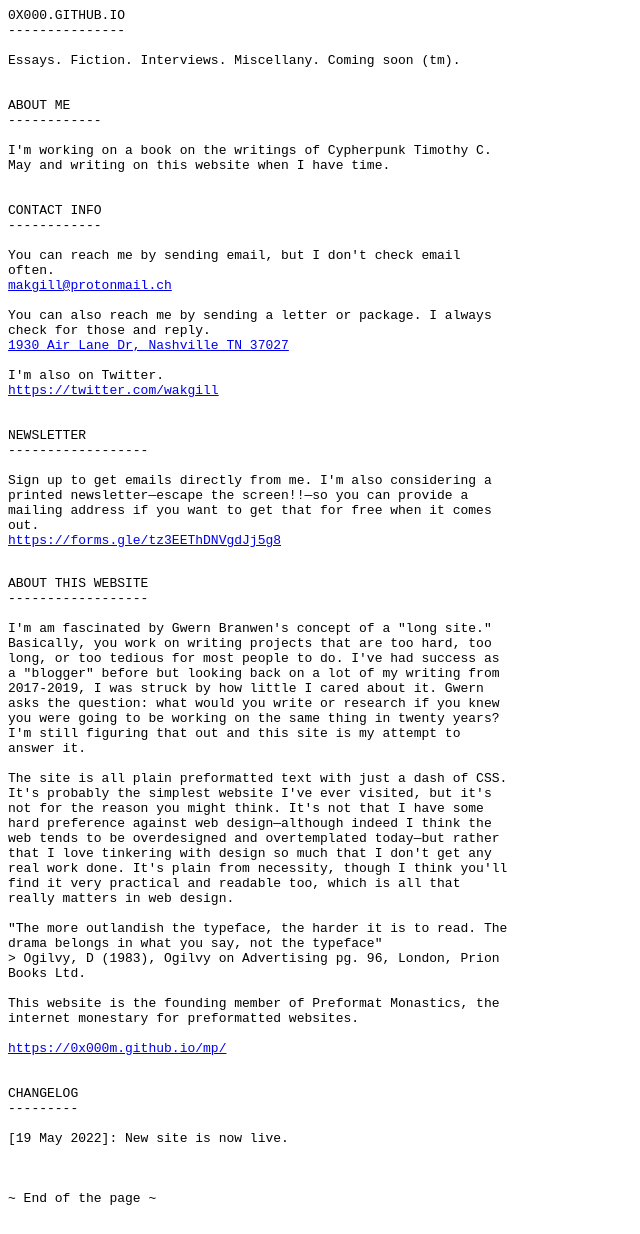
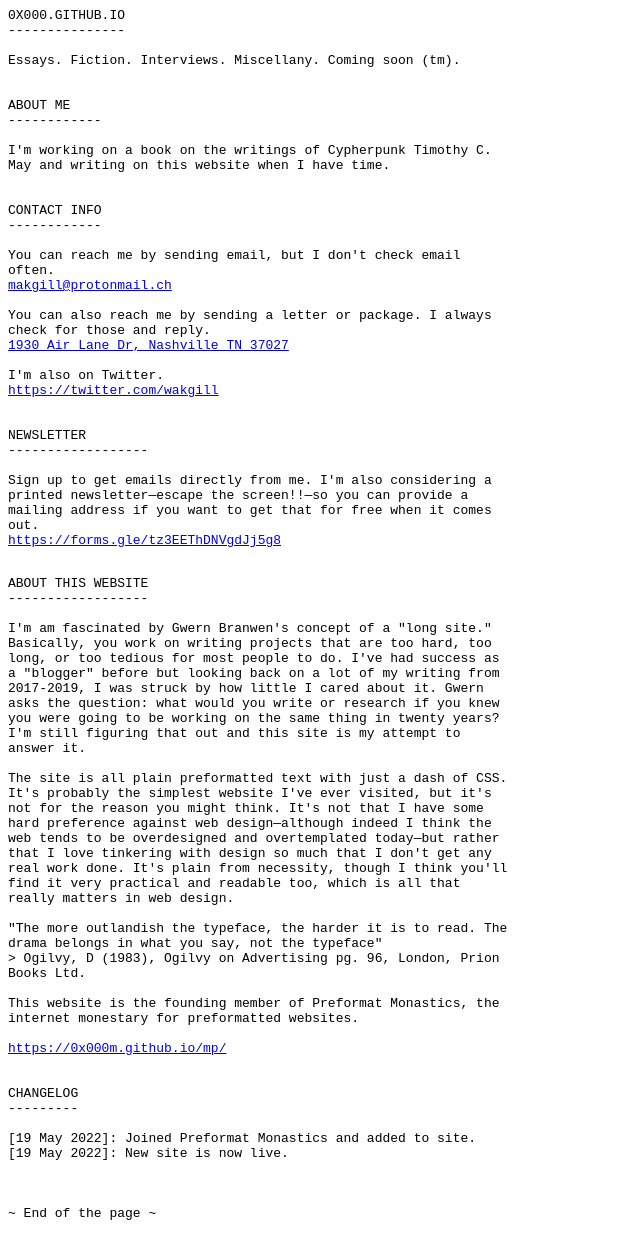
Before and after one commit to 0x000m/0x000m.github.io, a Jekyll site: the page built from index.md, in a window 1280 px wide. Shown: the whole page, without its empty margins (0-640 px from the left). Built offline with Jekyll 4.4.1, drawn with Linux system fonts in a browser that asks for light colours.

Commit message:
Update index.md

```diff
--- a/index.md
+++ b/index.md
@@ -55,6 +55,7 @@
 CHANGELOG
 ---------
 
+[19 May 2022]: Joined Preformat Monastics and added to site.
 [19 May 2022]: New site is now live.
 
 
```
